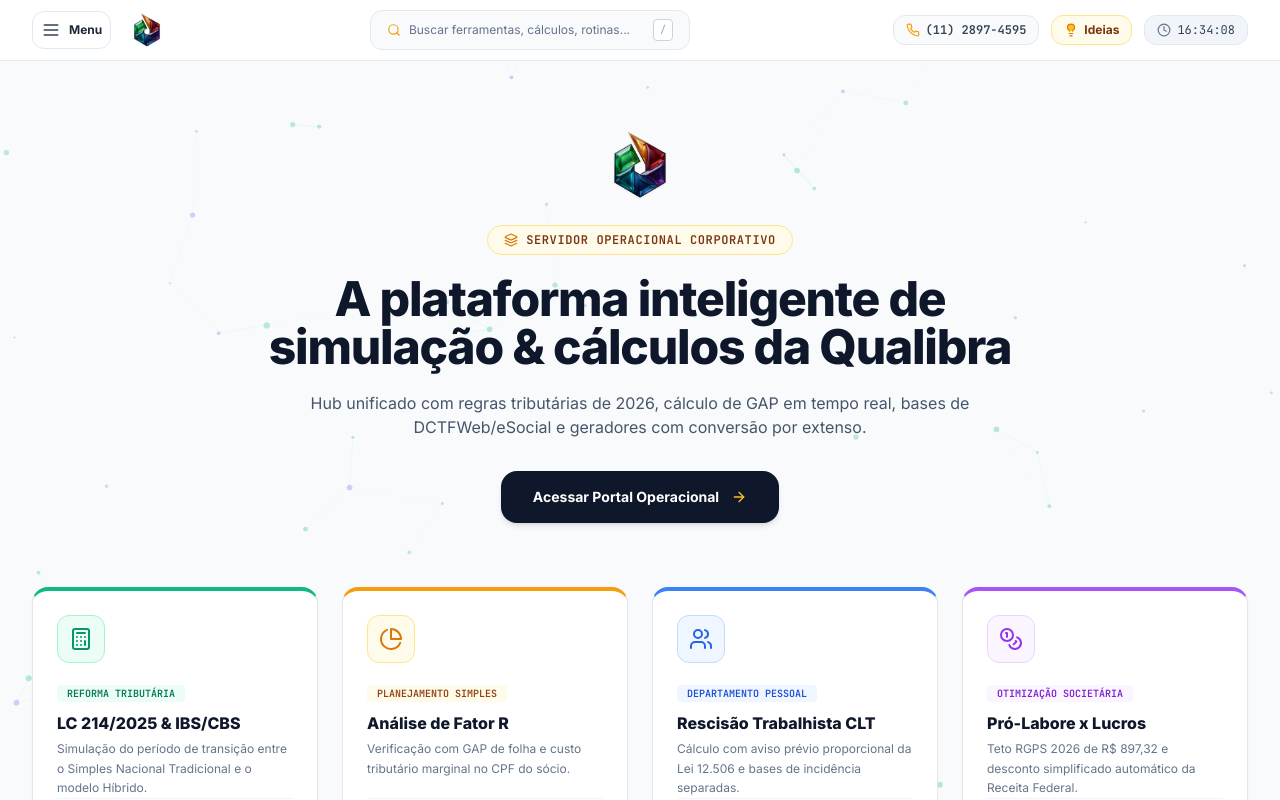
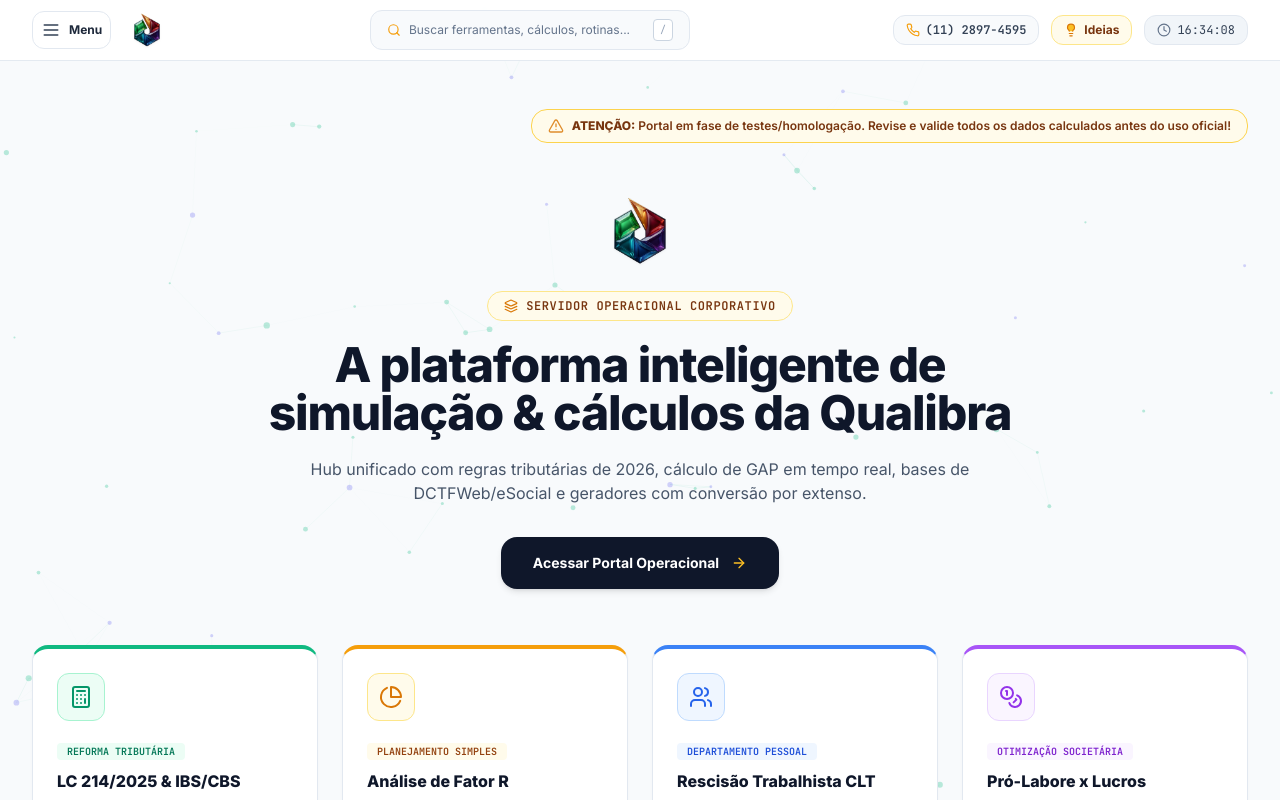
Before and after one commit to Dev-Rodrigues-Primary/Portal-Qualibra, a React (Vite) app in the folder Frontend/: page / in a window 1280 px wide. Shown: the top 800 px of the page. Built offline with nearby package versions, Linux system fonts and the light colour scheme.

Commit message:
Adiciona aviso de testes e homologacao nas telas principais

```diff
--- a/Frontend/src/features/dashboard/DashboardPage.jsx
+++ b/Frontend/src/features/dashboard/DashboardPage.jsx
@@ -6,7 +6,8 @@ import { QualibraLogo } from '../../components/common/QualibraLogo';
 import {
   Search, Star, ArrowRight, Calculator, CheckSquare,
   FileText, CalendarDays, BarChart3, ExternalLink, BookOpen, Server,
-  Sparkles, Layers, Scale, Coins, Printer, LayoutList, LayoutGrid, Phone
+  Sparkles, Layers, Scale, Coins, Printer, LayoutList, LayoutGrid, Phone,
+  AlertTriangle
 } from 'lucide-react';
 
 export function DashboardPage() {
@@ -43,27 +44,29 @@ export function DashboardPage() {
   ];
 
   const filteredToolsMap = useMemo(() => {
-    const q = searchTerm.toLowerCase();
+    const q = (searchTerm || '').toLowerCase();
     const map = {};
-    PORTAL_REGISTRY.forEach(t => {
-      if (t.title.toLowerCase().includes(q) || t.desc.toLowerCase().includes(q) || t.subCategory.toLowerCase().includes(q)) map[t.id] = t;
+    (PORTAL_REGISTRY || []).forEach(t => {
+      const title = (t.title || '').toLowerCase();
+      const desc = (t.desc || '').toLowerCase();
+      const sub = (t.subCategory || '').toLowerCase();
+      if (title.includes(q) || desc.includes(q) || sub.includes(q)) map[t.id] = t;
     });
     return map;
   }, [searchTerm]);
 
-  const favoriteTools = PORTAL_REGISTRY.filter((t) => favorites.includes(t.id));
+  const favoriteTools = (PORTAL_REGISTRY || []).filter((t) => Array.isArray(favorites) && favorites.includes(t.id));
 
   return (
     <div className="space-y-8 animate-fade-in-up">
 
-      {/* HEADER BANNER BRANCO COM A MARCA QUALIBRA */}
+      {/* HEADER BANNER BRANCO */}
       <div className="relative overflow-hidden rounded-3xl p-8 lg:p-10 border border-slate-200 bg-white shadow-xs">
-        {/* Manchas sutis com as cores do origami */}
         <div className="absolute -top-24 -right-24 w-80 h-80 bg-amber-400/10 rounded-full blur-3xl pointer-events-none"></div>
         <div className="absolute -bottom-24 -left-24 w-80 h-80 bg-purple-500/10 rounded-full blur-3xl pointer-events-none"></div>
 
-        <div className="relative z-10 flex flex-col md:flex-row items-start md:items-center justify-between gap-6">
-          <div className="max-w-2xl space-y-3">
+        {/* TOPO DO BANNER: TAGS + AVISO DE TESTE / ISENÇÃO NO CANTO DIREITO */}
+        <div className="relative z-10 flex flex-col sm:flex-row sm:items-center justify-between gap-3 border-b border-slate-100 pb-4 mb-4">
           <div className="flex items-center gap-2">
             <span className="text-[10px] font-mono font-bold text-amber-800 bg-amber-50 border border-amber-200 px-3 py-1 rounded-full uppercase tracking-wider flex items-center gap-1.5">
               <span className="w-1.5 h-1.5 rounded-full bg-amber-500"></span>
@@ -72,6 +75,15 @@ export function DashboardPage() {
             <span className="text-xs font-mono text-slate-400">• v3.0 Homologada</span>
           </div>
 
+          {/* BADGE DE AVISO DE TESTES / ISENÇÃO */}
+          <div className="inline-flex items-center gap-2 bg-amber-50 border border-amber-300 text-amber-900 px-3.5 py-1.5 rounded-xl text-xs font-semibold shadow-2xs">
+            <AlertTriangle className="w-4 h-4 text-amber-600 flex-shrink-0 animate-pulse" />
+            <span><b>ATENÇÃO:</b> Portal em fase de testes. Sempre revise e valide os dados calculados!</span>
+          </div>
+        </div>
+
+        <div className="relative z-10 flex flex-col md:flex-row items-start md:items-center justify-between gap-6">
+          <div className="max-w-2xl space-y-3">
             <h2 className="text-3xl sm:text-4xl font-black text-slate-900 tracking-tight leading-tight">
               Portal de Ferramentas & Rotinas
             </h2>
@@ -141,7 +153,7 @@ export function DashboardPage() {
         </div>
       )}
 
-      {/* LISTAGEM PRINCIPAL COM HOVERS BRILHANTES */}
+      {/* LISTAGEM PRINCIPAL */}
       {viewMode === 'list' ? (
         <div className="space-y-6">
           {sections.map((sec, sIdx) => {
--- a/Frontend/src/features/intro/IntroPage.jsx
+++ b/Frontend/src/features/intro/IntroPage.jsx
@@ -1,7 +1,7 @@
 import React from 'react';
 import { Link, useNavigate } from 'react-router-dom';
 import { QualibraLogo } from '../../components/common/QualibraLogo';
-import { Calculator, PieChart, Users, Coins, ArrowRight, Layers, Phone } from 'lucide-react';
+import { Calculator, PieChart, Users, Coins, ArrowRight, Layers, Phone, AlertTriangle } from 'lucide-react';
 
 export function IntroPage() {
   const navigate = useNavigate();
@@ -54,9 +54,18 @@ export function IntroPage() {
   ];
 
   return (
-    <div className="space-y-12 animate-fade-in-up py-4">
+    <div className="space-y-10 animate-fade-in-up py-4">
+
+      {/* AVISO DE HOMOLOGAÇÃO NO CANTO SUPERIOR DIREITO */}
+      <div className="flex justify-end">
+        <div className="inline-flex items-center gap-2 bg-amber-50 border border-amber-300 text-amber-900 px-4 py-2 rounded-2xl text-xs font-semibold shadow-2xs">
+          <AlertTriangle className="w-4 h-4 text-amber-600 flex-shrink-0 animate-pulse" />
+          <span><b>ATENÇÃO:</b> Portal em fase de testes/homologação. Revise e valide todos os dados calculados antes do uso oficial!</span>
+        </div>
+      </div>
+
       {/* Intro Header */}
-      <div className="text-center max-w-3xl mx-auto space-y-5 pt-4">
+      <div className="text-center max-w-3xl mx-auto space-y-5 pt-2">
         <div className="flex justify-center mb-4">
           <QualibraLogo size="xl" showText={true} layout="vertical" />
         </div>
@@ -86,7 +95,7 @@ export function IntroPage() {
         </div>
       </div>
 
-      {/* Grid de Destaques com Hovers Prismáticos */}
+      {/* Grid de Destaques */}
       <div className="grid grid-cols-1 md:grid-cols-2 lg:grid-cols-4 gap-6 pt-4">
         {highlightCards.map((card, idx) => {
           const IconComponent = card.Icon;
```
Also changed, not shown: 6 other files (tests, documents, lock files or other folders). Lines whose indentation alone changed are shown as unchanged.
